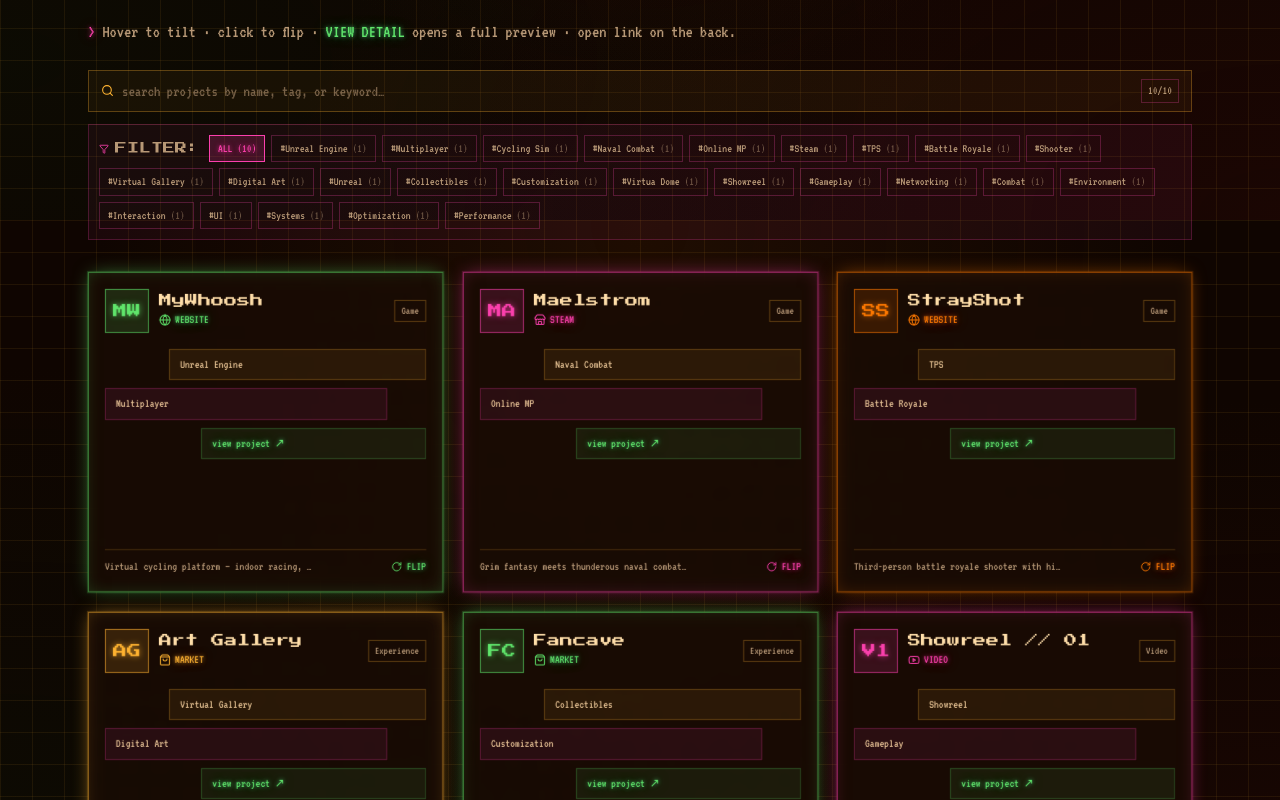
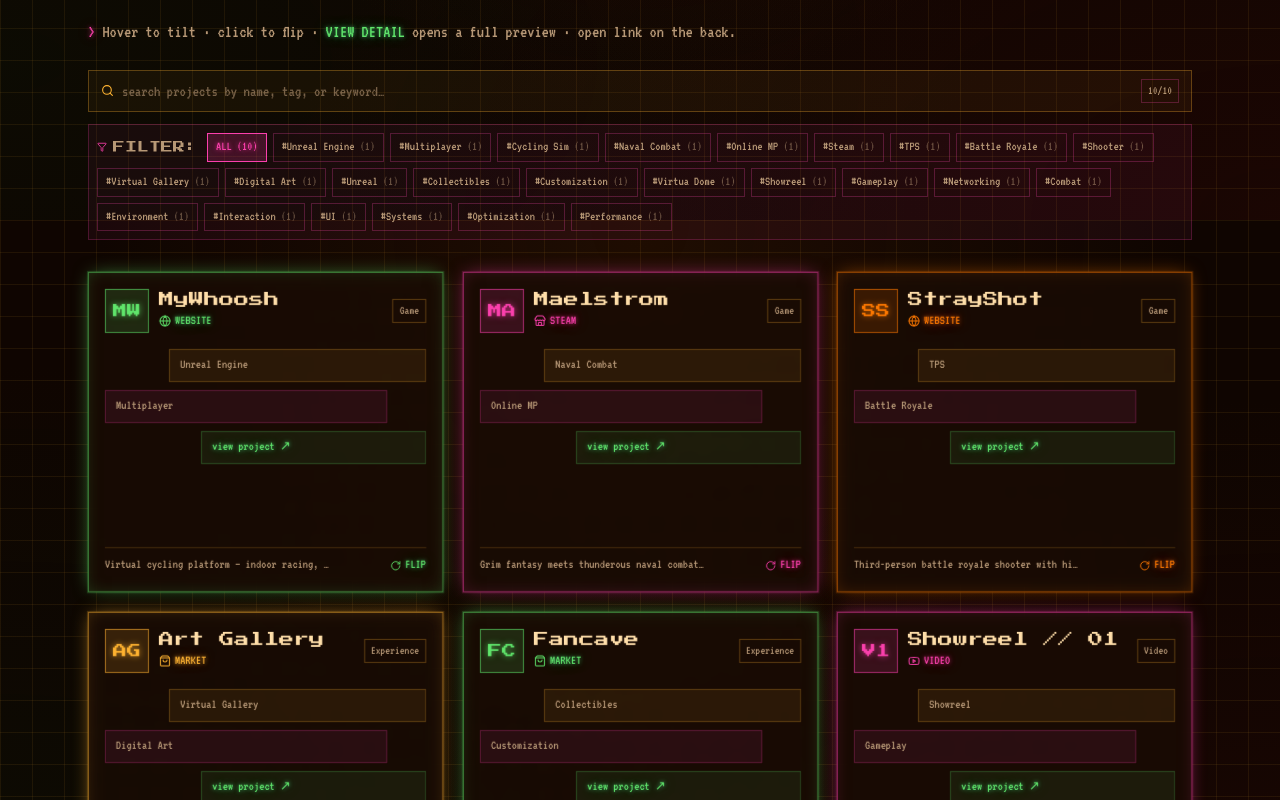
Before and after one commit to muhammadmoizulhaq/muhammadmoizulhaq.github.io, a Next.js app: page / in a window 1280 px wide. Shown: the part 4580-5380 px from the top of the page. Built offline with nearby package versions, Linux system fonts and the light colour scheme.

Commit message:
Increase font sizes in Projects section for better readability

```diff
--- a/src/components/portfolio/Projects.tsx
+++ b/src/components/portfolio/Projects.tsx
@@ -141,7 +141,7 @@ export function Projects() {
       </div>
 
       {/* Tag filter bar */}
-      <div className="mb-8 flex flex-wrap items-center gap-1.5 border border-[color-mix(in_oklch,var(--neon-magenta)_22%,transparent)] bg-[color-mix(in_oklch,var(--neon-magenta)_5%,transparent)] p-2.5">
+      <div className="mb-8 flex flex-wrap items-center gap-1.5 border border-[color-mix(in_oklch,var(--neon-magenta)_22%,transparent)] bg-[color-mix(in_oklch,var(--neon-magenta)_5%,transparent)] p-2">
         <span className="mr-1 flex items-center gap-1.5 font-pixel text-[12px] text-muted-foreground">
           <Filter size={10} className="text-[var(--neon-magenta)]" />
           FILTER:
@@ -150,7 +150,7 @@ export function Projects() {
           onClick={() => setTag(null)}
           onMouseEnter={() => play("hover")}
           className={cn(
-            "border px-2 py-1 font-retro text-[12px] transition-all",
+            "border px-2 py-1 font-retro text-[13px] transition-all",
             activeTag === null
               ? "border-[var(--neon-magenta)] bg-[color-mix(in_oklch,var(--neon-magenta)_18%,transparent)] neon-magenta"
               : "border-[color-mix(in_oklch,var(--ring)_25%,transparent)] text-muted-foreground hover:text-foreground hover:border-[color-mix(in_oklch,var(--ring)_45%,transparent)]",
@@ -167,7 +167,7 @@ export function Projects() {
               onClick={() => setTag(isActive ? null : t)}
               onMouseEnter={() => play("hover")}
               className={cn(
-                "border px-2 py-1 font-retro text-[12px] transition-all",
+                "border px-2 py-1 font-retro text-[13px] transition-all",
                 isActive
                   ? "border-[var(--neon-green)] bg-[color-mix(in_oklch,var(--neon-green)_16%,transparent)] neon-green"
                   : "border-[color-mix(in_oklch,var(--ring)_25%,transparent)] text-muted-foreground hover:text-foreground hover:border-[color-mix(in_oklch,var(--ring)_45%,transparent)]",
@@ -182,7 +182,7 @@ export function Projects() {
           <button
             onClick={clearAll}
             onMouseEnter={() => play("hover")}
-            className="ml-auto flex items-center gap-1 border border-[color-mix(in_oklch,var(--neon-amber)_40%,transparent)] px-2 py-1 font-retro text-[12px] text-[var(--neon-amber)] transition-all hover:border-[var(--neon-amber)]"
+            className="ml-auto flex items-center gap-1 border border-[color-mix(in_oklch,var(--neon-amber)_40%,transparent)] px-2 py-1 font-retro text-[13px] text-[var(--neon-amber)] transition-all hover:border-[var(--neon-amber)]"
             aria-label="Clear all filters"
           >
             <X size={11} /> CLEAR
@@ -199,7 +199,7 @@ export function Projects() {
             exit={{ opacity: 0, height: 0 }}
             className="mb-4 overflow-hidden"
           >
-            <p className="font-retro text-sm text-muted-foreground">
+            <p className="font-retro text-base text-muted-foreground">
               <span className="neon-green">{">"}</span> Showing{" "}
               <span className="neon-green">{visible.length}</span> of {PROJECTS.length} projects
               {activeTag && <> tagged <span className="neon-magenta">#{activeTag}</span></>}
@@ -384,17 +384,17 @@ function ProjectCard({ project, index }: { project: Project; index: number }) {
                 {project.initials}
               </div>
               <div>
-                <div className="font-pixel text-[13px] leading-tight text-foreground">
+                <div className="font-pixel text-[15px] leading-tight text-foreground">
                   {project.title}
                 </div>
-                <div className={cn("mt-0.5 flex items-center gap-1 font-retro text-[12px]", a.text)}>
+                <div className={cn("mt-0.5 flex items-center gap-1 font-retro text-[13px]", a.text)}>
                   {kindMeta[project.kind].icon}
                   {kindMeta[project.kind].label}
                 </div>
               </div>
             </div>
             <span
-              className="border border-[color-mix(in_oklch,var(--neon-amber)_30%,transparent)] px-1.5 py-0.5 font-retro text-[11px] text-muted-foreground"
+              className="border border-[color-mix(in_oklch,var(--neon-amber)_30%,transparent)] px-1.5 py-0.5 font-retro text-[12px] text-muted-foreground"
             >
               {project.category}
             </span>
@@ -402,25 +402,25 @@ function ProjectCard({ project, index }: { project: Project; index: number }) {
 
           {/* preview body — faux chat bubbles */}
           <div className="mt-4 flex-1 space-y-2 overflow-hidden">
-            <div className="ml-auto w-[80%] rounded-sm border border-[color-mix(in_oklch,var(--neon-amber)_25%,transparent)] bg-[color-mix(in_oklch,var(--neon-amber)_8%,transparent)] px-2.5 py-1.5 font-retro text-[12px] text-foreground/85">
+            <div className="ml-auto w-[80%] rounded-sm border border-[color-mix(in_oklch,var(--neon-amber)_25%,transparent)] bg-[color-mix(in_oklch,var(--neon-amber)_8%,transparent)] px-2.5 py-1.5 font-retro text-[13px] text-muted-foreground">
               {project.tags[0]}
             </div>
-            <div className="w-[88%] rounded-sm border border-[color-mix(in_oklch,var(--neon-magenta)_25%,transparent)] bg-[color-mix(in_oklch,var(--neon-magenta)_8%,transparent)] px-2.5 py-1.5 font-retro text-[12px] text-foreground/85">
+            <div className="w-[88%] rounded-sm border border-[color-mix(in_oklch,var(--neon-magenta)_25%,transparent)] bg-[color-mix(in_oklch,var(--neon-magenta)_8%,transparent)] px-2.5 py-1.5 font-retro text-[13px] text-muted-foreground">
               {project.tags[1] ?? project.category}
             </div>
-            <div className="ml-auto w-[70%] rounded-sm border border-[color-mix(in_oklch,var(--neon-green)_25%,transparent)] bg-[color-mix(in_oklch,var(--neon-green)_8%,transparent)] px-2.5 py-1.5 font-retro text-[12px] neon-green">
+            <div className="ml-auto w-[70%] rounded-sm border border-[color-mix(in_oklch,var(--neon-green)_25%,transparent)] bg-[color-mix(in_oklch,var(--neon-green)_8%,transparent)] px-2.5 py-1.5 font-retro text-[13px] neon-green">
               view project ↗
             </div>
           </div>
 
           {/* footer */}
           <div className="mt-3 flex items-center justify-between border-t border-[color-mix(in_oklch,var(--neon-amber)_20%,transparent)] pt-2">
-            <span className="font-retro text-[12px] text-muted-foreground">
+            <span className="font-retro text-[13px] text-muted-foreground">
               {project.description.length > 42
                 ? project.description.slice(0, 42) + "…"
                 : project.description}
             </span>
-            <span className={cn("flex items-center gap-1 font-retro text-[12px]", a.text)}>
+            <span className={cn("flex items-center gap-1 font-retro text-[13px]", a.text)}>
               <RotateCw size={11} /> FLIP
             </span>
           </div>
@@ -435,14 +435,14 @@ function ProjectCard({ project, index }: { project: Project; index: number }) {
           )}
           style={{ transform: "rotateY(180deg) translateZ(1px)" }}
         >
-          <div className={cn("flex items-center gap-2 font-pixel text-[12px]", a.text)}>
+          <div className={cn("flex items-center gap-2 font-pixel text-[14px]", a.text)}>
             {catIcon[project.category]} {project.title}
           </div>
-          <div className="mt-1 font-retro text-[12px] text-muted-foreground">
+          <div className="mt-1 font-retro text-[13px] text-muted-foreground">
             {project.category.toUpperCase()} {"//"} {kindMeta[project.kind].label}
           </div>
 
-          <p className="mt-4 flex-1 font-retro text-lg leading-snug text-foreground/85">
+          <p className="mt-4 flex-1 font-retro text-[15px] leading-snug text-foreground/85">
             {project.description}
           </p>
 
@@ -450,7 +450,7 @@ function ProjectCard({ project, index }: { project: Project; index: number }) {
             {project.tags.map((t) => (
               <span
                 key={t}
-                className="cursor-pointer border border-[color-mix(in_oklch,var(--neon-amber)_30%,transparent)] px-1.5 py-0.5 font-retro text-[11px] text-muted-foreground transition-colors hover:border-[color-mix(in_oklch,var(--neon-amber)_60%,transparent)] hover:text-[var(--neon-amber)]"
+                className="cursor-pointer border border-[color-mix(in_oklch,var(--neon-amber)_30%,transparent)] px-1.5 py-0.5 font-retro text-[12px] text-muted-foreground transition-colors hover:text-[var(--neon-amber)] hover:border-[var(--neon-amber)]"
                 title={`Filter by #${t}`}
               >
                 #{t}
@@ -464,7 +464,7 @@ function ProjectCard({ project, index }: { project: Project; index: number }) {
             rel="noopener noreferrer"
             onClick={(e) => e.stopPropagation()}
             className={cn(
-              "group flex items-center justify-between border px-3 py-2.5 font-pixel text-[11px] transition-all",
+              "group flex items-center justify-between border px-3 py-2.5 font-pixel text-[12px] transition-all",
               a.border,
               a.text,
               "hover:translate-x-0.5",
@@ -485,7 +485,7 @@ function ProjectCard({ project, index }: { project: Project; index: number }) {
               }}
               onMouseEnter={() => play("hover")}
               className={cn(
-                "flex flex-1 items-center justify-center gap-1.5 border border-[color-mix(in_oklch,var(--neon-green)_40%,transparent)] px-2 py-1.5 font-retro text-[12px] neon-green transition-all hover:border-[var(--neon-green)]",
+                "flex flex-1 items-center justify-center gap-1.5 border border-[color-mix(in_oklch,var(--neon-green)_40%,transparent)] px-2 py-1.5 font-retro text-[13px] neon-green transition-all hover:border-[var(--neon-green)]",
               )}
             >
               <Info size={12} /> VIEW DETAIL
@@ -496,7 +496,7 @@ function ProjectCard({ project, index }: { project: Project; index: number }) {
                 flip();
               }}
               onMouseEnter={() => play("hover")}
-              className="flex items-center justify-center gap-1 border border-[color-mix(in_oklch,var(--neon-amber)_30%,transparent)] px-2 py-1.5 font-retro text-[12px] text-muted-foreground transition-all hover:border-[color-mix(in_oklch,var(--neon-amber)_60%,transparent)] hover:text-[var(--neon-amber)]"
+              className="flex items-center justify-center gap-1 border border-[color-mix(in_oklch,var(--neon-amber)_30%,transparent)] px-2 py-1.5 font-retro text-[13px] text-muted-foreground transition-all hover:text-[var(--neon-amber)] hover:border-[var(--neon-amber)]"
             >
               <RotateCw size={11} /> flip
             </button>
```
